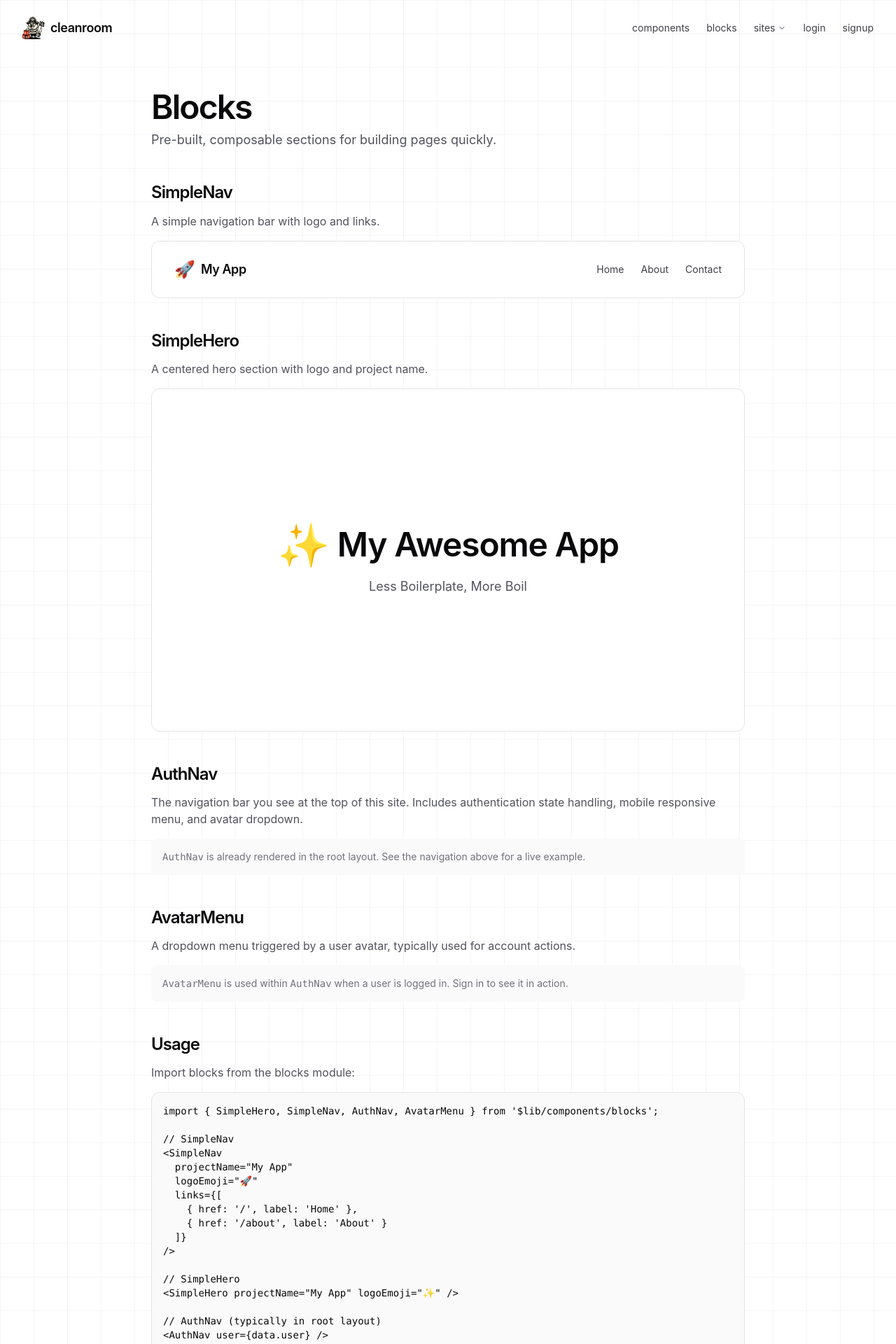
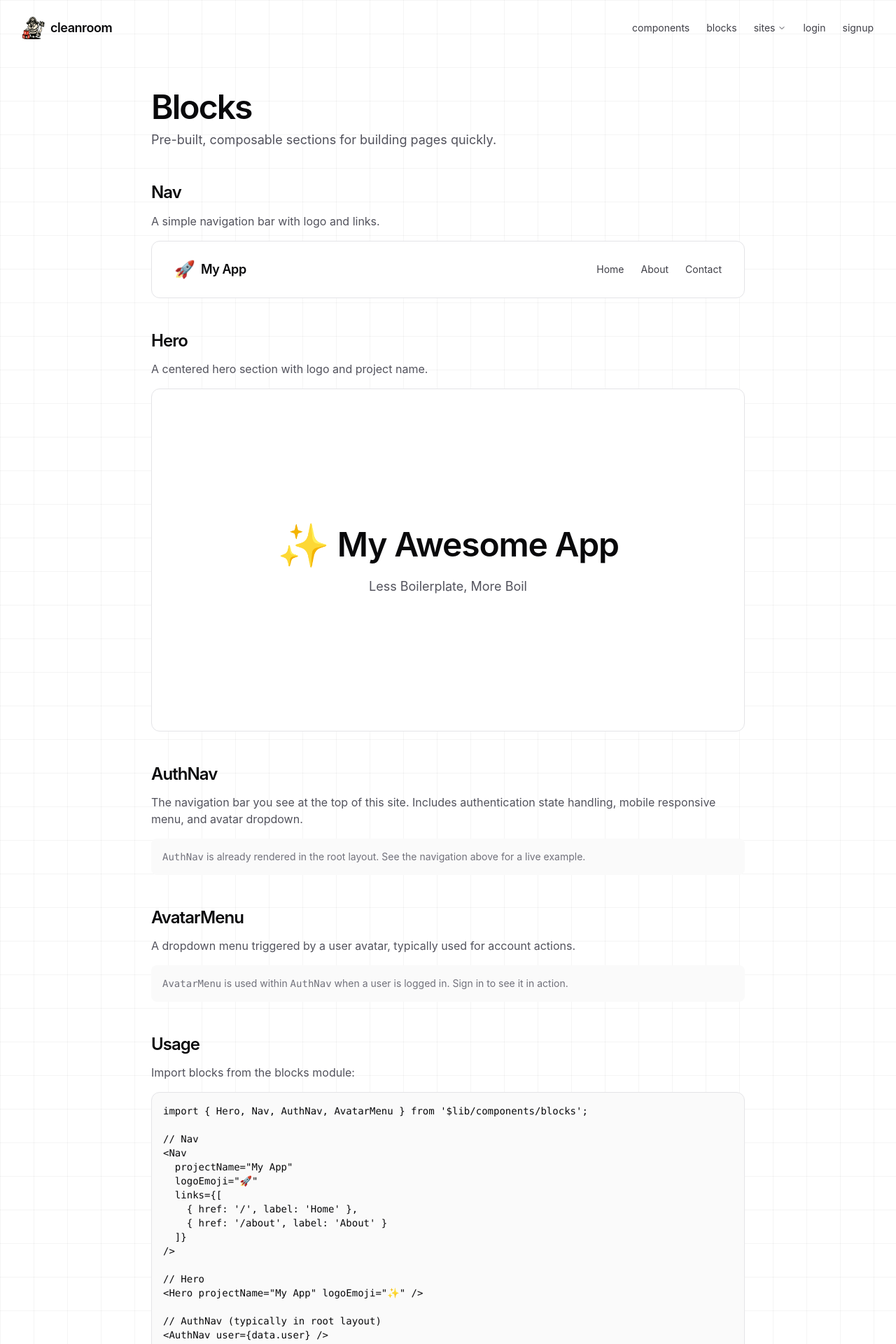
Before and after one commit to mark-mcdermott/cleanroom, a SvelteKit app: page /blocks in a window 1280 px wide. Shown: the top 1920 px of the page at 70% size. Built offline with nearby package versions, Linux system fonts and the light colour scheme.

Commit message:
refactor: rename SimpleNav to Nav and SimpleHero to Hero

```diff
--- a/src/lib/components/blocks/index.ts
+++ b/src/lib/components/blocks/index.ts
@@ -1,4 +1,4 @@
-export { default as SimpleHero } from './SimpleHero.svelte';
-export { default as SimpleNav } from './SimpleNav.svelte';
+export { default as Hero } from './Hero.svelte';
+export { default as Nav } from './Nav.svelte';
 export { default as AvatarMenu } from './AvatarMenu.svelte';
 export { default as AuthNav } from './AuthNav.svelte';
--- a/src/routes/(app)/blocks/+page.svelte
+++ b/src/routes/(app)/blocks/+page.svelte
@@ -1,5 +1,5 @@
 <script lang="ts">
-	import { SimpleHero, SimpleNav } from '$lib/components/blocks';
+	import { Hero, Nav } from '$lib/components/blocks';
 </script>
 
 <svelte:head>
@@ -13,12 +13,12 @@
 		Pre-built, composable sections for building pages quickly.
 	</p>
 
-	<!-- SimpleNav -->
+	<!-- Nav -->
 	<section class="mb-12">
-		<h2>SimpleNav</h2>
+		<h2>Nav</h2>
 		<p class="text-zinc-600 mb-4">A simple navigation bar with logo and links.</p>
 		<div class="border rounded-xl overflow-hidden bg-white">
-			<SimpleNav
+			<Nav
 				projectName="My App"
 				logoEmoji="🚀"
 				links={[
@@ -30,12 +30,12 @@
 		</div>
 	</section>
 
-	<!-- SimpleHero -->
+	<!-- Hero -->
 	<section class="mb-12">
-		<h2>SimpleHero</h2>
+		<h2>Hero</h2>
 		<p class="text-zinc-600 mb-4">A centered hero section with logo and project name.</p>
 		<div class="border rounded-xl overflow-hidden bg-white">
-			<SimpleHero projectName="My Awesome App" logoEmoji="✨" />
+			<Hero projectName="My Awesome App" logoEmoji="✨" />
 		</div>
 	</section>
 
@@ -69,10 +69,10 @@
 		<h2>Usage</h2>
 		<p class="text-zinc-600 mb-4">Import blocks from the blocks module:</p>
 		<pre
-			class="bg-zinc-50 border border-zinc-200 rounded-xl p-4 text-sm overflow-x-auto"><code>{`import { SimpleHero, SimpleNav, AuthNav, AvatarMenu } from '$lib/components/blocks';
+			class="bg-zinc-50 border border-zinc-200 rounded-xl p-4 text-sm overflow-x-auto"><code>{`import { Hero, Nav, AuthNav, AvatarMenu } from '$lib/components/blocks';
 
-// SimpleNav
-<SimpleNav
+// Nav
+<Nav
   projectName="My App"
   logoEmoji="🚀"
   links={[
@@ -81,8 +81,8 @@
   ]}
 />
 
-// SimpleHero
-<SimpleHero projectName="My App" logoEmoji="✨" />
+// Hero
+<Hero projectName="My App" logoEmoji="✨" />
 
 // AuthNav (typically in root layout)
 <AuthNav user={data.user} />`}</code></pre>
```
Also changed, not shown: src/lib/components/blocks/Hero.svelte (renamed from src/lib/components/blocks/SimpleHero.svelte), src/lib/components/blocks/Nav.svelte (renamed from src/lib/components/blocks/SimpleNav.svelte).
